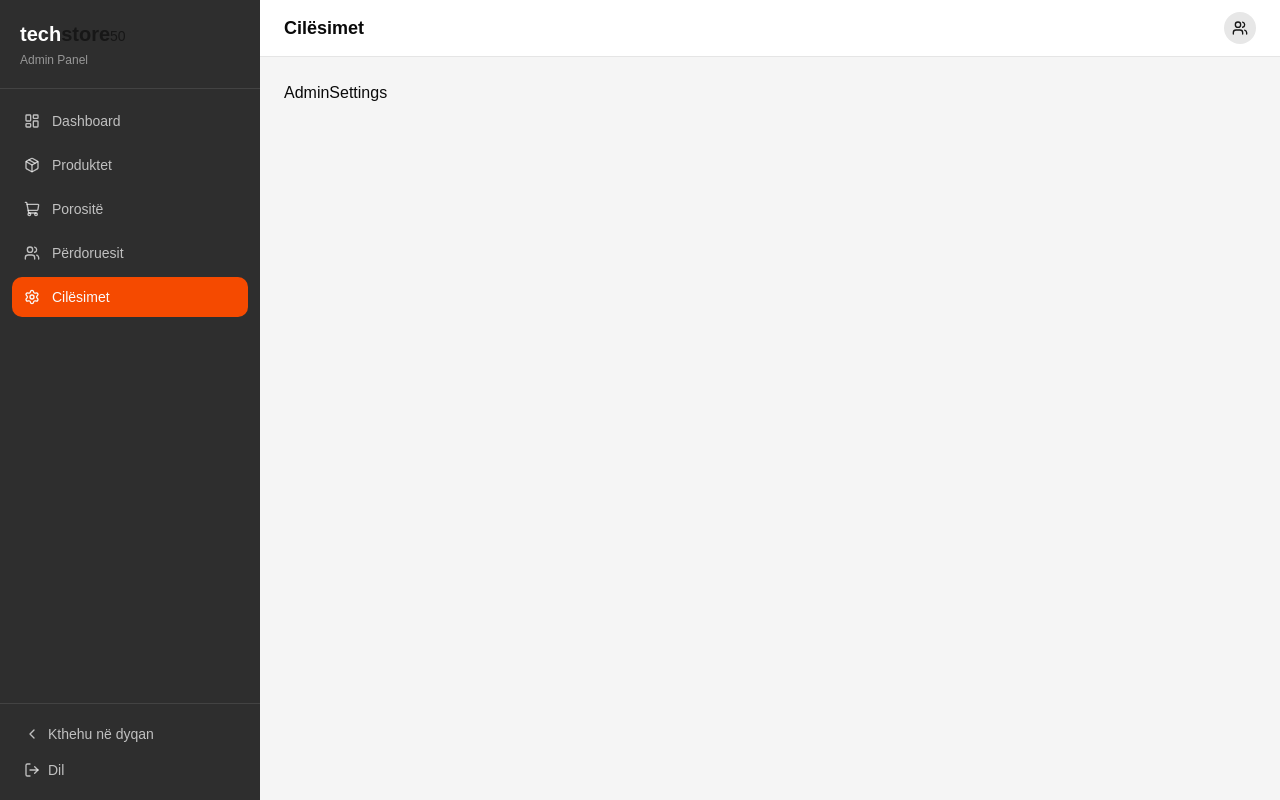
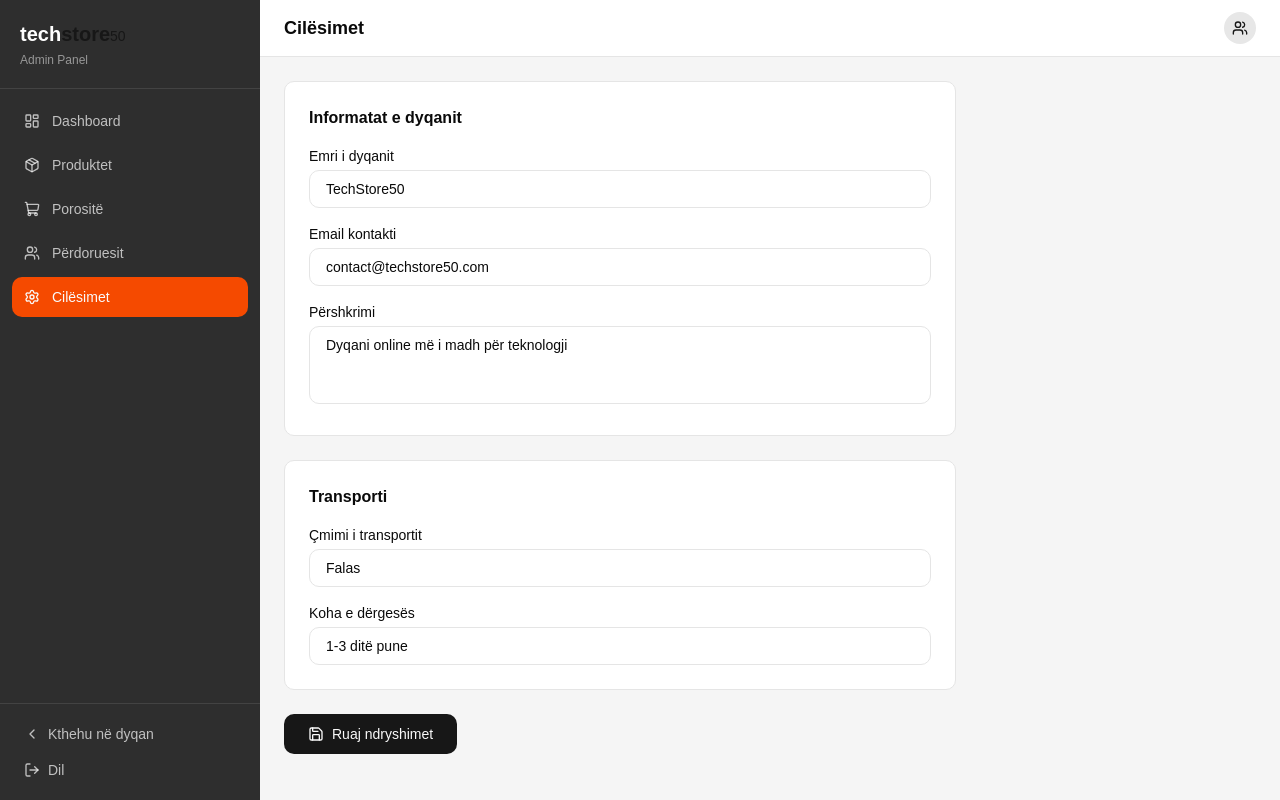
Before and after one commit to AdhurimBerisha/TechZone50---Gjirafa50-Clone, a React (Vite) app in the folder frontend/: page /admin/settings in a window 1280 px wide. Built offline with nearby package versions, Linux system fonts and the light colour scheme.

Commit message:
AdminSettings

```diff
--- a/frontend/src/pages/admin/AdminSettings.tsx
+++ b/frontend/src/pages/admin/AdminSettings.tsx
@@ -1,5 +1,73 @@
-type Props = {};
-const AdminSettings = (props: Props) => {
-  return <div>AdminSettings</div>;
+import { Save } from "lucide-react";
+
+const AdminSettings = () => {
+  return (
+    <div className="max-w-2xl space-y-6">
+      <div className="bg-white rounded-lg border border-border p-6">
+        <h2 className="font-semibold mb-4">Informatat e dyqanit</h2>
+        <div className="space-y-4">
+          <div>
+            <label className="block text-sm font-medium mb-1">
+              Emri i dyqanit
+            </label>
+            <input
+              type="text"
+              defaultValue="TechStore50"
+              className="w-full border border-border rounded-lg px-4 py-2 text-sm focus:outline-none focus:ring-2 focus:ring-primary"
+            />
+          </div>
+          <div>
+            <label className="block text-sm font-medium mb-1">
+              Email kontakti
+            </label>
+            <input
+              type="email"
+              defaultValue="contact@techstore50.com"
+              className="w-full border border-border rounded-lg px-4 py-2 text-sm focus:outline-none focus:ring-2 focus:ring-primary"
+            />
+          </div>
+          <div>
+            <label className="block text-sm font-medium mb-1">Përshkrimi</label>
+            <textarea
+              rows={3}
+              defaultValue="Dyqani online më i madh për teknologji"
+              className="w-full border border-border rounded-lg px-4 py-2 text-sm focus:outline-none focus:ring-2 focus:ring-primary resize-none"
+            />
+          </div>
+        </div>
+      </div>
+
+      <div className="bg-white rounded-lg border border-border p-6">
+        <h2 className="font-semibold mb-4">Transporti</h2>
+        <div className="space-y-4">
+          <div>
+            <label className="block text-sm font-medium mb-1">
+              Çmimi i transportit
+            </label>
+            <input
+              type="text"
+              defaultValue="Falas"
+              className="w-full border border-border rounded-lg px-4 py-2 text-sm focus:outline-none focus:ring-2 focus:ring-primary"
+            />
+          </div>
+          <div>
+            <label className="block text-sm font-medium mb-1">
+              Koha e dërgesës
+            </label>
+            <input
+              type="text"
+              defaultValue="1-3 ditë pune"
+              className="w-full border border-border rounded-lg px-4 py-2 text-sm focus:outline-none focus:ring-2 focus:ring-primary"
+            />
+          </div>
+        </div>
+      </div>
+
+      <button className="flex items-center gap-2 bg-primary text-primary-foreground px-6 py-2.5 rounded-lg text-sm font-medium hover:bg-primary/90">
+        <Save className="h-4 w-4" /> Ruaj ndryshimet
+      </button>
+    </div>
+  );
 };
+
 export default AdminSettings;
```
